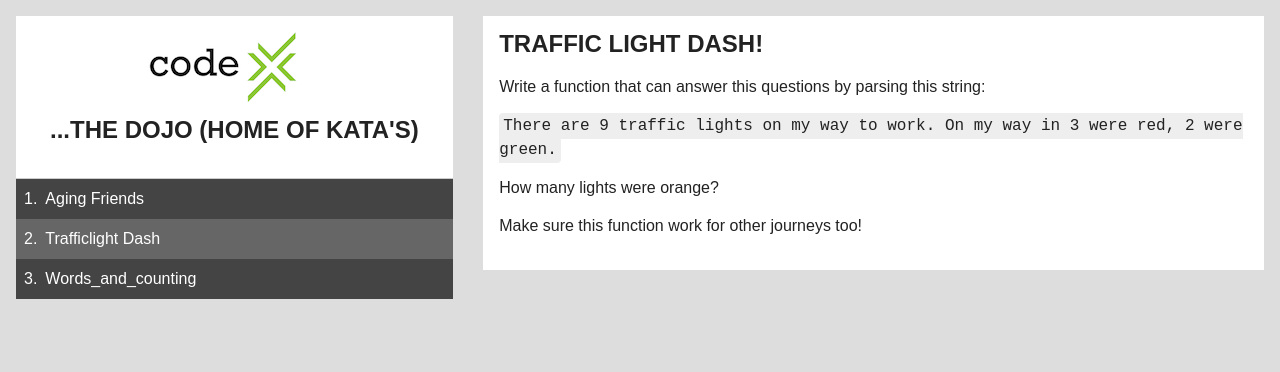
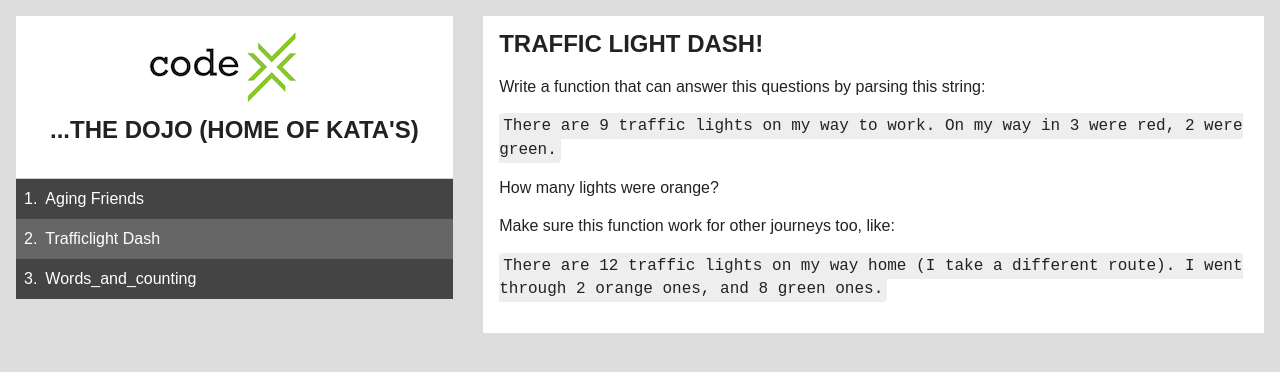
Before and after one commit to codex-academy/The-Dojo, a Jekyll site: the page built from _posts/2016-04-01-trafficlight-dash.md, in a window 1280 px wide. Shown: the top 372 px of the page. Built offline with Jekyll 4.4.1, drawn with Linux system fonts in a browser that asks for light colours.

Commit message:
Add second example

```diff
--- a/_posts/2016-04-01-trafficlight-dash.md
+++ b/_posts/2016-04-01-trafficlight-dash.md
@@ -10,4 +10,6 @@ Write a function that can answer this questions by parsing this string:
 
 How many lights were orange?
 
-Make sure this function work for other journeys too!
+Make sure this function work for other journeys too, like:
+
+`There are 12 traffic lights on my way home (I take a different route). I went through 2 orange ones, and 8 green ones.`
```
Also changed, not shown: _posts/2016-04-01-aging-friends.md (+3 -1 lines), _posts/2016-04-01-words_and_counting.md (+3 -1 lines).
